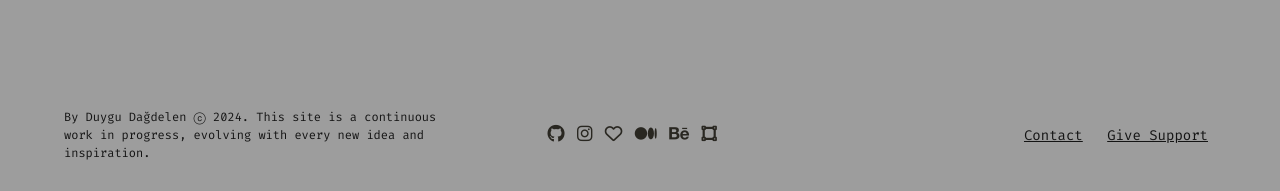
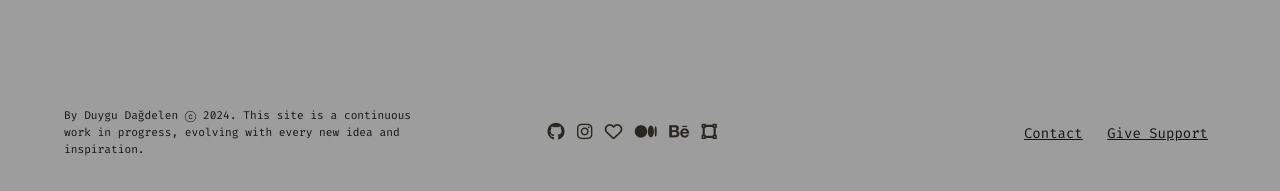
Before and after one commit to dduyg/duuuy, a Jekyll site: the page built from index.html, in a window 1280 px wide. Shown: the part 903-1094 px from the top of the page. Built offline with Jekyll 4.4.1, drawn with Linux system fonts in a browser that asks for light colours; nearby versions of some CDN libraries.

Commit message:
Update main.css

```diff
--- a/assets/main.css
+++ b/assets/main.css
@@ -214,7 +214,7 @@ footer {
   display: block;
 }
 .site-copyright {
-  font-size: .75rem;
+  font-size: .7rem;
   display: block;
   vertical-align: middle;
   width: 100%;
```
